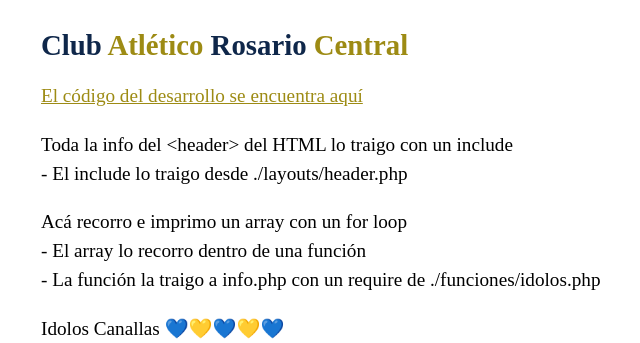
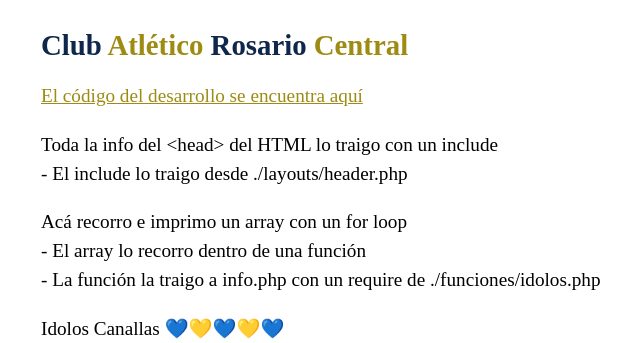
Before and after one commit to juanmafc22/utn-php-wordpress, a PHP site: page / in a window 1280 px wide. Shown: the part 307-650 px from the top of the page, without its empty margins (19-659 px from the left). Run offline with PHP 8.4, Linux system fonts and the light colour scheme.

Commit message:
Modificado un texto de index.php

```diff
--- a/index.php
+++ b/index.php
@@ -15,7 +15,7 @@
              <a href="https://github.com/juanmafc22/utn-php-wordpress" target="_blank" class="amarillo-oscuro">El código del desarrollo se encuentra aquí</a> <br>
         </p>
         <p>
-            Toda la info del &lt;header&gt; del HTML lo traigo con un include <br>
+            Toda la info del &lt;head&gt; del HTML lo traigo con un include <br>
             - El include lo traigo desde ./layouts/header.php <br>
 
         </p>
```
